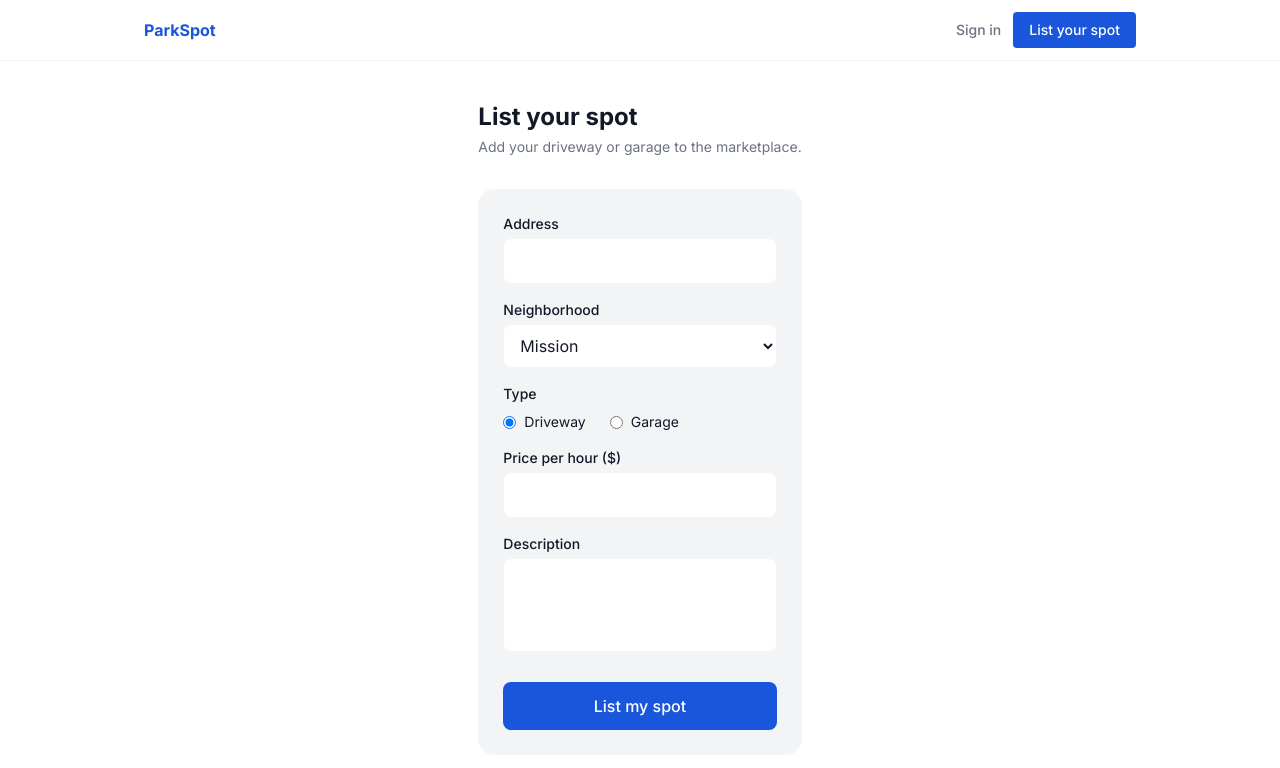
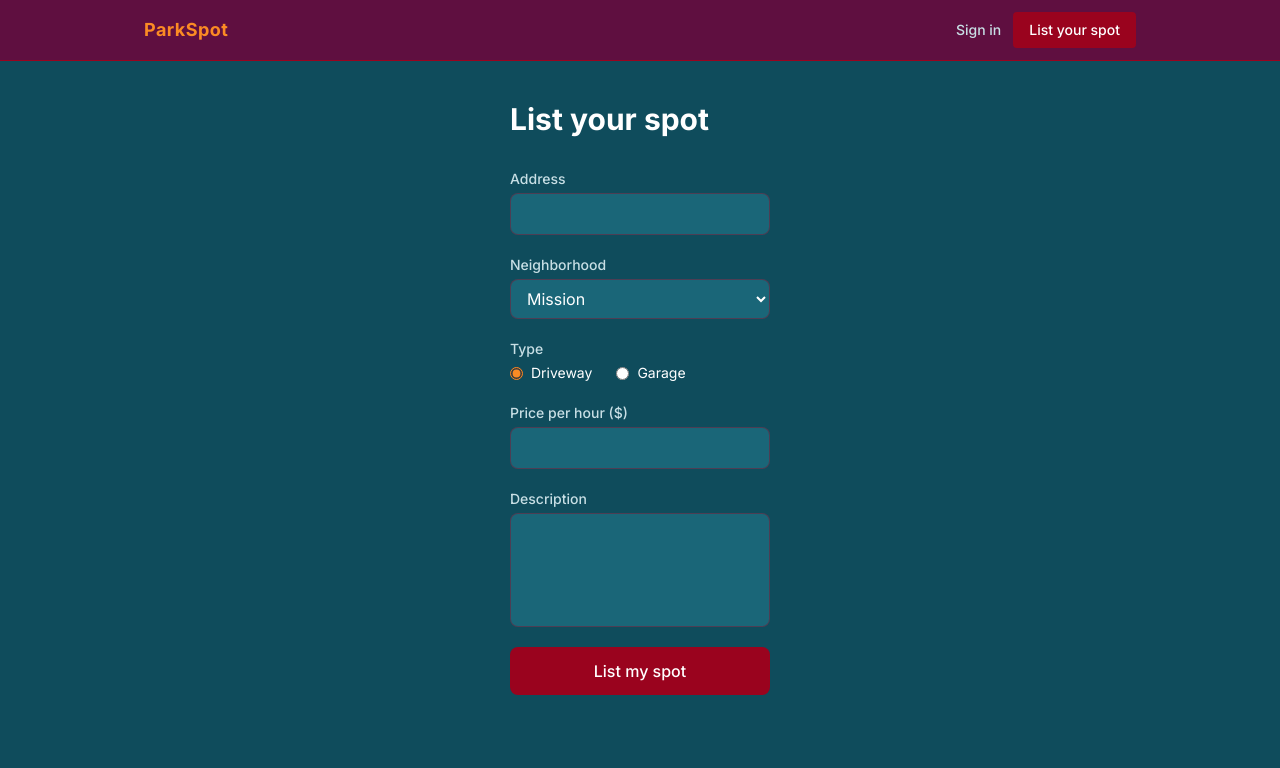
Before and after one commit to haysamber/RentParkingSpot, a Next.js app: page /list in a window 1280 px wide. Shown: the top 768 px of the page. Built offline with nearby package versions, Linux system fonts and the light colour scheme.

Commit message:
Keep Amber's color scheme, update design-system.md

```diff
--- a/app/globals.css
+++ b/app/globals.css
@@ -2,13 +2,15 @@
 @import "leaflet/dist/leaflet.css";
 
 @theme inline {
-  /* Colors */
-  --color-primary: #1A56DB;
-  --color-secondary: #F3F4F6;
-  --color-accent: #F59E0B;
-  --color-background: #FFFFFF;
-  --color-text-main: #111827;
-  --color-text-muted: #6B7280;
+  /* Brand palette */
+  --color-primary: #9a031e;       /* deep-crimson  — CTAs, links, active */
+  --color-secondary: #5f0f40;     /* crimson-violet — navbar, surfaces    */
+  --color-accent: #fb8b24;        /* princeton-orange — badges, highlights */
+  --color-accent2: #e36414;       /* autumn-leaf — hover tints             */
+  --color-background: #0f4c5c;    /* dark-teal — page background           */
+  --color-surface: #1a6678;       /* lightened teal for cards              */
+  --color-text-main: #ffffff;     /* white on dark bg                      */
+  --color-text-muted: #c8dfe5;    /* soft teal-white for secondary text    */
 
   /* Typography */
   --font-sans: var(--font-inter);
@@ -19,3 +21,10 @@ body {
   color: var(--color-text-main);
   font-family: var(--font-sans), system-ui, sans-serif;
 }
+
+/* Tint OSM map tiles to match dark-teal/crimson brand palette.
+   invert(1) flips to dark base, hue-rotate shifts blue→teal,
+   saturate boosts colour, brightness brings it back up slightly. */
+.map-tiles {
+  filter: invert(1) hue-rotate(155deg) saturate(1.4) brightness(0.85) contrast(0.95);
+}
--- a/app/list/page.tsx
+++ b/app/list/page.tsx
@@ -7,6 +7,8 @@ const NEIGHBORHOODS = [
   'Mission', 'SoMa', 'Castro', 'Haight', 'Marina',
   'Sunset', 'Richmond', 'NOPA', 'Tenderloin', 'Nob Hill',
 ];
+
+const inputCls = "w-full bg-surface border border-primary/40 rounded-lg px-3 py-2 text-text-main focus:outline-none focus:ring-2 focus:ring-accent";
 
 export default function ListPage() {
   const router = useRouter();
@@ -39,50 +41,43 @@ export default function ListPage() {
 
   return (
     <main className="max-w-lg mx-auto px-4 py-10">
-      <h1 className="text-2xl font-bold text-text-main mb-1">List your spot</h1>
-      <p className="text-text-muted text-sm mb-8">Add your driveway or garage to the marketplace.</p>
-      <div className="bg-secondary border border-secondary rounded-2xl p-6">
-        <form onSubmit={onSubmit} className="flex flex-col gap-4">
-          <div>
-            <label className="block text-sm font-medium text-text-main mb-1">Address</label>
-            <input type="text" required value={address} onChange={(e) => setAddress(e.target.value)}
-              className="w-full border border-secondary rounded-lg px-3 py-2.5 text-text-main bg-white focus:outline-none focus:ring-2 focus:ring-primary" />
+      <h1 className="text-3xl font-bold text-text-main mb-8">List your spot</h1>
+      <form onSubmit={onSubmit} className="flex flex-col gap-5">
+        <div className="flex flex-col gap-1">
+          <label className="text-sm font-medium text-text-muted">Address</label>
+          <input type="text" required value={address} onChange={(e) => setAddress(e.target.value)} className={inputCls} />
         </div>
-          <div>
-            <label className="block text-sm font-medium text-text-main mb-1">Neighborhood</label>
-            <select required value={neighborhood} onChange={(e) => setNeighborhood(e.target.value)}
-              className="w-full border border-secondary rounded-lg px-3 py-2.5 text-text-main bg-white focus:outline-none focus:ring-2 focus:ring-primary">
+        <div className="flex flex-col gap-1">
+          <label className="text-sm font-medium text-text-muted">Neighborhood</label>
+          <select required value={neighborhood} onChange={(e) => setNeighborhood(e.target.value)} className={inputCls}>
             {NEIGHBORHOODS.map((n) => <option key={n} value={n}>{n}</option>)}
           </select>
         </div>
-          <div>
-            <label className="block text-sm font-medium text-text-main mb-2">Type</label>
+        <div className="flex flex-col gap-1">
+          <label className="text-sm font-medium text-text-muted">Type</label>
           <div className="flex gap-6">
-              <label className="flex items-center gap-2 text-sm text-text-main">
-                <input type="radio" name="type" value="driveway" checked={type === 'driveway'} onChange={() => setType('driveway')} /> Driveway
+            <label className="flex items-center gap-2 text-sm text-text-main cursor-pointer">
+              <input type="radio" name="type" value="driveway" checked={type === 'driveway'} onChange={() => setType('driveway')} className="accent-accent" /> Driveway
             </label>
-              <label className="flex items-center gap-2 text-sm text-text-main">
-                <input type="radio" name="type" value="garage" checked={type === 'garage'} onChange={() => setType('garage')} /> Garage
+            <label className="flex items-center gap-2 text-sm text-text-main cursor-pointer">
+              <input type="radio" name="type" value="garage" checked={type === 'garage'} onChange={() => setType('garage')} className="accent-accent" /> Garage
             </label>
           </div>
         </div>
-          <div>
-            <label className="block text-sm font-medium text-text-main mb-1">Price per hour ($)</label>
-            <input type="number" min={1} required value={pricePerHour} onChange={(e) => setPricePerHour(e.target.value)}
-              className="w-full border border-secondary rounded-lg px-3 py-2.5 text-text-main bg-white focus:outline-none focus:ring-2 focus:ring-primary" />
+        <div className="flex flex-col gap-1">
+          <label className="text-sm font-medium text-text-muted">Price per hour ($)</label>
+          <input type="number" min={1} required value={pricePerHour} onChange={(e) => setPricePerHour(e.target.value)} className={inputCls} />
         </div>
-          <div>
-            <label className="block text-sm font-medium text-text-main mb-1">Description</label>
-            <textarea required rows={3} value={description} onChange={(e) => setDescription(e.target.value)}
-              className="w-full border border-secondary rounded-lg px-3 py-2.5 text-text-main bg-white focus:outline-none focus:ring-2 focus:ring-primary resize-none" />
+        <div className="flex flex-col gap-1">
+          <label className="text-sm font-medium text-text-muted">Description</label>
+          <textarea required rows={4} value={description} onChange={(e) => setDescription(e.target.value)} className={`${inputCls} resize-none`} />
         </div>
-          {error && <p className="text-red-500 text-sm">{error}</p>}
+        {error && <p className="text-accent text-sm">{error}</p>}
         <button type="submit" disabled={loading}
-            className="mt-2 bg-primary text-white font-medium px-6 py-3 rounded-lg w-full disabled:opacity-50">
+          className="bg-primary text-white font-medium px-6 py-3 rounded-lg hover:bg-accent2 transition-colors disabled:opacity-50">
           {loading ? 'Listing...' : 'List my spot'}
         </button>
       </form>
-      </div>
     </main>
   );
 }
--- a/app/spots/[id]/book/BookForm.tsx
+++ b/app/spots/[id]/book/BookForm.tsx
@@ -2,6 +2,8 @@
 
 import { useState } from 'react';
 import { useRouter } from 'next/navigation';
+
+const inputCls = "w-full bg-surface border border-primary/40 rounded px-3 py-2 text-text-main placeholder-text-muted focus:outline-none focus:ring-2 focus:ring-accent mb-4";
 
 export default function BookForm({ id }: { id: string }) {
   const router = useRouter();
@@ -35,63 +37,27 @@ export default function BookForm({ id }: { id: string }) {
   }
 
   return (
-    <main className="max-w-md mx-auto px-4 py-10">
-      <h1 className="text-2xl font-bold text-text-main mb-1">Book this spot</h1>
-      <p className="text-text-muted text-sm mb-8">Fill in your details to confirm the reservation.</p>
-      <div className="bg-secondary border border-secondary rounded-2xl p-6">
-        <form onSubmit={handleSubmit} className="flex flex-col gap-4">
-          <div>
-            <label className="block text-sm font-medium text-text-main mb-1">Date</label>
-            <input
-              type="date"
-              required
-              value={date}
-              onChange={e => setDate(e.target.value)}
-              className="w-full border border-secondary rounded-lg px-3 py-2.5 text-text-main bg-white focus:outline-none focus:ring-2 focus:ring-primary"
-            />
-          </div>
-          <div>
-            <label className="block text-sm font-medium text-text-main mb-1">Hours (1–8)</label>
-            <input
-              type="number"
-              min={1}
-              max={8}
-              required
-              value={hours}
-              onChange={e => setHours(e.target.value)}
-              className="w-full border border-secondary rounded-lg px-3 py-2.5 text-text-main bg-white focus:outline-none focus:ring-2 focus:ring-primary"
-            />
-          </div>
-          <div>
-            <label className="block text-sm font-medium text-text-main mb-1">Your name</label>
-            <input
-              type="text"
-              required
-              value={name}
-              onChange={e => setName(e.target.value)}
-              className="w-full border border-secondary rounded-lg px-3 py-2.5 text-text-main bg-white focus:outline-none focus:ring-2 focus:ring-primary"
-            />
-          </div>
-          <div>
-            <label className="block text-sm font-medium text-text-main mb-1">Email</label>
-            <input
-              type="email"
-              required
-              value={email}
-              onChange={e => setEmail(e.target.value)}
-              className="w-full border border-secondary rounded-lg px-3 py-2.5 text-text-main bg-white focus:outline-none focus:ring-2 focus:ring-primary"
-            />
-          </div>
-          {error && <p className="text-red-500 text-sm">{error}</p>}
-          <button
-            type="submit"
-            disabled={loading}
-            className="mt-2 bg-primary text-white rounded-lg px-6 py-3 font-medium w-full disabled:opacity-60"
-          >
-            {loading ? 'Booking...' : 'Confirm booking'}
-          </button>
-        </form>
-      </div>
+    <main className="max-w-md mx-auto px-4 py-8">
+      <h1 className="text-2xl font-bold text-text-main mb-6">Book this spot</h1>
+      <form onSubmit={handleSubmit}>
+        <label className="block text-sm font-medium text-text-muted mb-1">Date</label>
+        <input type="date" required value={date} onChange={e => setDate(e.target.value)} className={inputCls} />
+
+        <label className="block text-sm font-medium text-text-muted mb-1">Hours (1–8)</label>
+        <input type="number" min={1} max={8} required value={hours} onChange={e => setHours(e.target.value)} className={inputCls} />
+
+        <label className="block text-sm font-medium text-text-muted mb-1">Your name</label>
+        <input type="text" required value={name} onChange={e => setName(e.target.value)} className={inputCls} />
+
+        <label className="block text-sm font-medium text-text-muted mb-1">Email</label>
+        <input type="email" required value={email} onChange={e => setEmail(e.target.value)} className={inputCls} />
+
+        <button type="submit" disabled={loading}
+          className="bg-primary text-white rounded px-6 py-2 font-medium w-full hover:bg-accent2 transition-colors disabled:opacity-50">
+          {loading ? 'Booking...' : 'Book spot'}
+        </button>
+        {error && <p className="text-accent mt-2 text-sm">{error}</p>}
+      </form>
     </main>
   );
 }
--- a/app/spots/[id]/page.tsx
+++ b/app/spots/[id]/page.tsx
@@ -16,39 +16,37 @@ export default async function SpotDetailPage({ params }: Props) {
 
   return (
     <main className="max-w-2xl mx-auto px-4 py-10">
-      <Link href="/" className="inline-flex items-center gap-1 text-text-muted text-sm hover:text-primary">
-        ← Back to listings
+      <Link href="/" className="text-accent text-sm font-medium hover:text-accent2 transition-colors">
+        ← Back to map
       </Link>
 
-      <h1 className="text-2xl font-bold text-text-main mt-6 mb-3">{spot.address}</h1>
+      <h1 className="text-4xl font-bold text-text-main mt-6 mb-2">{spot.address}</h1>
 
       <div className="flex flex-wrap gap-2 mb-6">
-        <span className="bg-accent text-white text-xs font-medium px-2.5 py-0.5 rounded-full">
+        <span className="bg-accent text-white text-xs font-medium px-3 py-1 rounded-full">
           {spot.neighborhood}
         </span>
-        <span className="bg-secondary text-text-muted text-xs font-medium px-2.5 py-0.5 rounded-full capitalize border">
+        <span className="bg-secondary text-text-muted text-xs font-medium px-3 py-1 rounded-full border border-primary/30 capitalize">
           {spot.type}
         </span>
       </div>
 
-      <p className="text-text-muted text-base mb-6">{spot.description}</p>
+      <p className="text-text-muted text-base mb-4">{spot.description}</p>
 
-      <div className="border-t border-secondary pt-6 mb-8 flex items-center justify-between">
-        <div>
-          <p className="text-text-muted text-xs uppercase tracking-wide font-medium mb-1">Price</p>
-          <p className="text-text-main text-2xl font-bold">${spot.pricePerHour}<span className="text-text-muted font-normal text-base"> / hr</span></p>
-        </div>
+      <p className="text-text-main text-lg font-semibold mb-8">
+        ${spot.pricePerHour} <span className="text-text-muted font-normal text-base">/ hr</span>
+      </p>
+
       {spot.available ? (
         <Link
           href={`/spots/${spot.id}/book`}
-            className="inline-block bg-primary text-white font-medium px-8 py-3 rounded-lg"
+          className="inline-block bg-primary text-white font-medium px-6 py-3 rounded-lg hover:bg-accent2 transition-colors"
         >
           Book this spot
         </Link>
       ) : (
-          <span className="text-text-muted text-sm border border-secondary rounded-lg px-4 py-3">Already booked</span>
+        <p className="mt-6 text-text-muted">Already booked</p>
       )}
-      </div>
     </main>
   );
 }
--- a/components/Navbar.tsx
+++ b/components/Navbar.tsx
@@ -2,12 +2,12 @@ import Link from "next/link";
 
 export default function Navbar() {
   return (
-    <nav className="sticky top-0 z-10 bg-white border-b border-secondary">
+    <nav className="sticky top-0 z-10 bg-secondary border-b border-primary">
       <div className="max-w-5xl mx-auto px-4 py-3 flex justify-between items-center">
-        <Link href="/" className="font-bold text-primary">ParkSpot</Link>
+        <Link href="/" className="font-bold text-accent text-lg tracking-wide">ParkSpot</Link>
         <div className="flex items-center gap-3">
-          <Link href="/login" className="text-sm text-text-muted font-medium">Sign in</Link>
-          <Link href="/list" className="bg-primary text-white rounded px-4 py-2 text-sm font-medium">
+          <Link href="/login" className="text-sm text-text-muted font-medium hover:text-text-main transition-colors">Sign in</Link>
+          <Link href="/list" className="bg-primary text-white rounded px-4 py-2 text-sm font-medium hover:bg-accent2 transition-colors">
             List your spot
           </Link>
         </div>
--- a/components/SpotCard.tsx
+++ b/components/SpotCard.tsx
@@ -3,29 +3,24 @@ import type { Spot } from "@/lib/data";
 
 export default function SpotCard({ spot }: { spot: Spot }) {
   return (
-    <div className={`relative bg-secondary border border-secondary rounded-xl p-5 flex flex-col gap-3${!spot.available ? " opacity-50" : ""}`}>
+    <div className={`relative bg-surface rounded-lg p-4 border border-primary/30${!spot.available ? " opacity-50" : ""}`}>
       {!spot.available && (
-        <div className="absolute inset-0 flex items-center justify-center rounded-xl bg-white/60">
-          <span className="font-bold text-text-muted text-sm uppercase tracking-wide">Booked</span>
+        <div className="absolute inset-0 flex items-center justify-center rounded-lg">
+          <span className="font-bold text-text-muted text-lg">Booked</span>
         </div>
       )}
-      <div>
-        <p className="font-bold text-text-main text-base leading-snug">{spot.address}</p>
-        <div className="flex gap-2 mt-2">
-          <span className="bg-accent text-white text-xs font-medium rounded-full px-2.5 py-0.5">
-            {spot.neighborhood}
-          </span>
-          <span className="bg-white text-text-muted text-xs font-medium rounded-full px-2.5 py-0.5 border capitalize">
-            {spot.type}
-          </span>
-        </div>
+      <p className="font-bold text-text-main">{spot.address}</p>
+      <div className="flex gap-2 mt-1">
+        <span className="bg-accent text-white text-xs rounded px-2 py-0.5 font-medium">
+          {spot.neighborhood}
+        </span>
+        <span className="bg-secondary text-text-muted text-xs rounded px-2 py-0.5 border border-primary/30 font-medium capitalize">
+          {spot.type}
+        </span>
       </div>
-      <p className="text-text-main font-semibold text-lg">${spot.pricePerHour}<span className="text-text-muted font-normal text-sm"> / hr</span></p>
-      <Link
-        href={`/spots/${spot.id}`}
-        className="mt-auto block text-center bg-primary text-white text-sm font-medium rounded-lg px-4 py-2"
-      >
-        View spot →
+      <p className="text-text-muted text-sm mt-2">${spot.pricePerHour}/hr</p>
+      <Link href={`/spots/${spot.id}`} className="text-accent text-sm font-medium mt-3 block hover:text-accent2 transition-colors">
+        View →
       </Link>
     </div>
   );
--- a/package.json
+++ b/package.json
@@ -2,6 +2,9 @@
   "name": "rent-parking-spot",
   "version": "0.1.0",
   "private": true,
+  "engines": {
+    "node": ">=20"
+  },
   "scripts": {
     "dev": "next dev",
     "build": "next build",
```
Also changed, not shown: app/login/page.tsx (+7 -15 lines), components/MapView.tsx (+36 -26 lines), 1 other file (tests, documents, lock files or other folders). Lines whose indentation alone changed are shown as unchanged.
